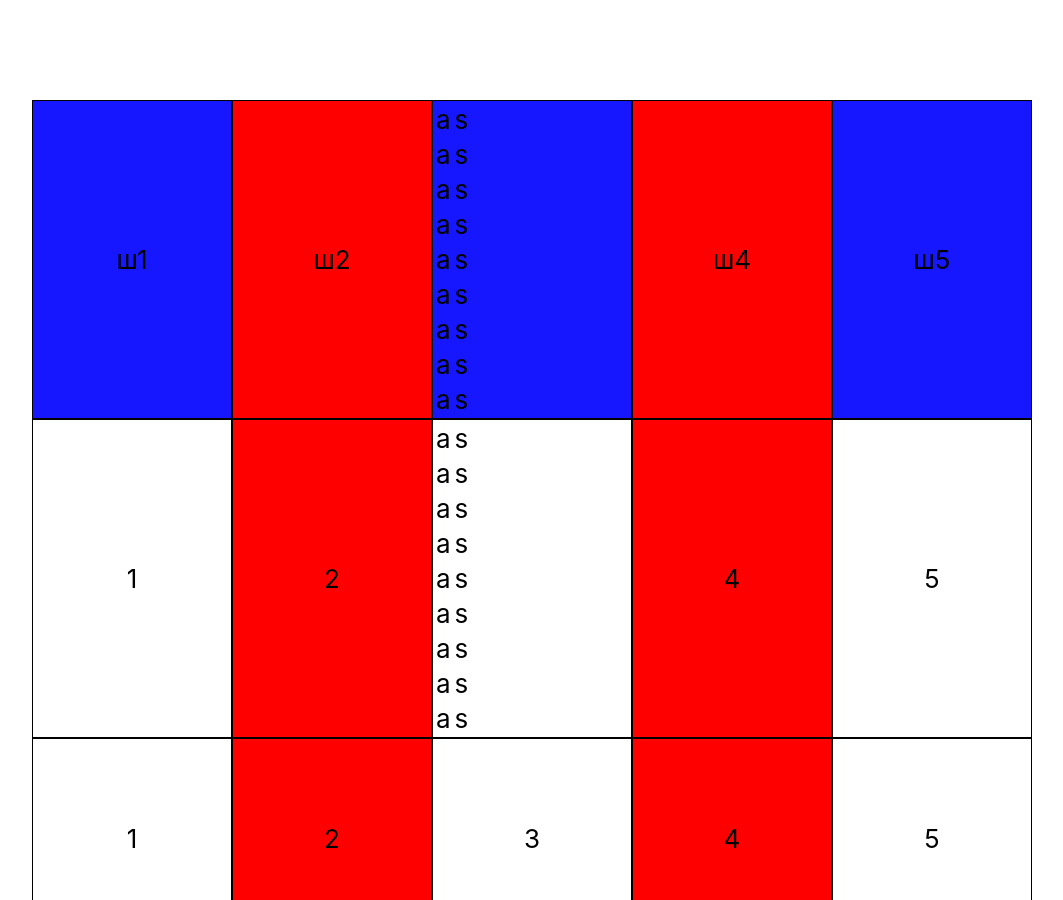
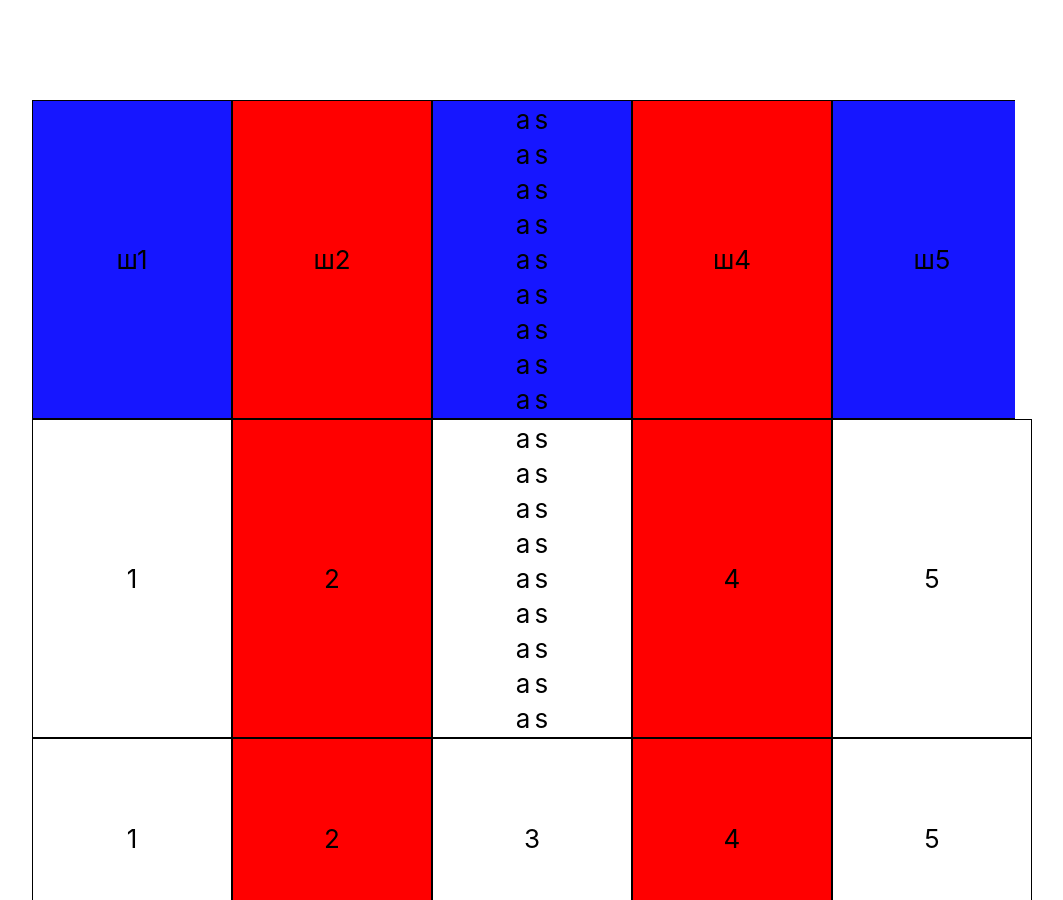
Before and after one commit to Yarcrazy/react, a React (Create React App) app: page / in a window 1280 px wide. Shown: the whole page, without its empty margins (68-1131 px from the left). Built offline with nearby package versions, Linux system fonts and the light colour scheme.

Commit message:
теперь любая ячейка может изменить ширину колонки НО вся колонка изменит ширину вслед за ней только при прокрутке

```diff
--- a/src/Table/Cell.js
+++ b/src/Table/Cell.js
@@ -13,11 +13,21 @@ class Cell extends React.Component {
 
   componentDidMount() {
     if (this.props.isFixed === 'col-fixed') {
-      this.setState({defaultCellLeftBorder: this.ref.current.getBoundingClientRect().x,
-      width: this.ref.current.getBoundingClientRect().width});
+      this.setState({
+        defaultCellLeftBorder: this.ref.current.getBoundingClientRect().x,
+        width: this.ref.current.getBoundingClientRect().width
+      });
     }
     if (this.props.onFillCellWidthArray) {
       this.props.onFillCellWidthArray(this.ref.current.getBoundingClientRect().width);
+    }
+  }
+
+  componentDidUpdate(prevProps, prevState, snapshot) {
+    console.log(this.ref.current.getBoundingClientRect().width);
+    if (this.ref.current.getBoundingClientRect().width > this.props.cellsWidth[this.props.i]) {
+      this.props.onResizeCellWidth(this.ref.current.getBoundingClientRect().width, this.props.i);
+      this.setState({width: this.props.cellsWidth[this.props.i]});
     }
   }
 
@@ -25,6 +35,7 @@ class Cell extends React.Component {
     this.ref = React.createRef();
     let className = this.props.className + ' ' + (this.props.isFixed ? this.props.isFixed : '');
     let cellLeft = 0;
+    let width = this.props.cellsWidth[this.props.i];
     const num = this.props.num;
 
     if ((this.props.tableLeftBorder) && (this.props.isFixed === 'col-fixed')) {
@@ -48,7 +59,7 @@ class Cell extends React.Component {
       }
     }
 
-    return <div className={className} style={{left: cellLeft}} ref={this.ref}>
+    return <div className={className} style={{left: cellLeft, minWidth: width}} ref={this.ref}>
       {this.props.children}
     </div>
   }
--- a/src/Table/FixedRow.js
+++ b/src/Table/FixedRow.js
@@ -28,6 +28,8 @@ class FixedRow extends React.Component {
     let tableLeftBorder = 0;
     let onChangeBorder;
     const onFillCellWidthArray = this.props.onFillCellWidthArray;
+    const onResizeCellWidth = this.props.onResizeCellWidth;
+    const cellsWidth = this.props.cellsWidth;
 
     // if (this.ref) {
     //   this.ref.current.scrollLeft = this.props.scrollLeft;
@@ -63,10 +65,13 @@ class FixedRow extends React.Component {
           return <Cell className={el.type}
                        isFixed={el.props.className}
                        key={i}
+                       i={i}
                        num={j}
                        tableLeftBorder={tableLeftBorder}
                        onChangeBorder={onChangeBorder}
                        onFillCellWidthArray={onFillCellWidthArray}
+                       onResizeCellWidth={onResizeCellWidth}
+                       cellsWidth={cellsWidth}
                        scrollLeft={scrollLeft}>
             {el.props.children}
           </Cell>
--- a/src/Table/Row.js
+++ b/src/Table/Row.js
@@ -7,6 +7,8 @@ class Row extends React.Component {
     let rows = [];
     let className = this.props.className + ' ' + (this.props.isFixed ? this.props.isFixed : '');
     const children = this.props.children;
+    const onResizeCellWidth = this.props.onResizeCellWidth;
+    const cellsWidth = this.props.cellsWidth;
 
     let scrollLeft = 0;
     let tableLeftBorder = 0;
@@ -22,8 +24,11 @@ class Row extends React.Component {
           return <Cell className={el.type}
                        isFixed={el.props.className}
                        key={i}
+                       i={i}
                        num={j}
                        tableLeftBorder={tableLeftBorder}
+                       onResizeCellWidth={onResizeCellWidth}
+                       cellsWidth={cellsWidth}
                        scrollLeft={scrollLeft}>
             {el.props.children}
           </Cell>
--- a/src/Table/Table.js
+++ b/src/Table/Table.js
@@ -57,6 +57,14 @@ class Table extends React.Component {
     })
   );
 
+  handleResizeCellWidth = (cellWidth, i) => (
+    this.setState((state) => {
+      let cellsWidth = state.cellsWidth;
+      cellsWidth[i] = cellWidth;
+      return cellsWidth
+    })
+  );
+
   render() {
     const rows = [];
     const children = this.props.children;
@@ -65,12 +73,14 @@ class Table extends React.Component {
     this.tableRef = React.createRef();
 
     const scrollLeft = this.state.scrollLeft;
+    const cellsWidth = this.state.cellsWidth;
     const tableLeftBorder = this.state.tableLeftBorder;
     const tableTopBorder = this.state.tableTopBorder;
     const isScrolledTop = this.state.isScrolledTop;
     const onChangeBorder = this.handleChangeBorder;
     const onChangeFixedRowBottom = this.handleChangeFixedRowBottom;
     const onFillCellWidthArray = this.handleFillCellWidthArray;
+    const onResizeCellWidth = this.handleResizeCellWidth;
 
     if (isScrolledTop) {
       paddingTop = this.state.fixedRowBottom;
@@ -88,8 +98,10 @@ class Table extends React.Component {
                            onChangeBorder={onChangeBorder}
                            onChangeFixedRowBottom={onChangeFixedRowBottom}
                            onFillCellWidthArray={onFillCellWidthArray}
+                           onResizeCellWidth={onResizeCellWidth}
                            isScrolledTop={isScrolledTop}
-                           scrollLeft={scrollLeft}>
+                           scrollLeft={scrollLeft}
+                           cellsWidth={cellsWidth}>
             {el.props.children}
           </FixedRow>
         }
@@ -100,6 +112,8 @@ class Table extends React.Component {
                         isFixed={elem.props.className}
                         key={j}
                         tableLeftBorder={tableLeftBorder}
+                        onResizeCellWidth={onResizeCellWidth}
+                        cellsWidth={cellsWidth}
                         scrollLeft={scrollLeft}>
               {elem.props.children}
             </Row>
--- a/src/index.css
+++ b/src/index.css
@@ -15,11 +15,12 @@ code {
 }
 .td,
 .th {
-  display: table-cell;
-  text-align: center;
-  vertical-align: middle;
+  display: flex;
+  flex-shrink: 0;
+  justify-content: center;
+  align-items: center;
   font-size: 26px;
-  height: 200px;
+  min-height: 200px;
   min-width: 200px;
   border: black solid 1px;
   box-sizing: border-box;
@@ -38,7 +39,7 @@ code {
   display: none;
 }
 .tr {
-  display: table-row;
+  display: flex;
   position: relative;
 }
 .fixed {
--- a/src/index.less
+++ b/src/index.less
@@ -22,11 +22,12 @@ code {
 }
 
 .td, .th {
-  display: table-cell;
-  text-align: center;
-  vertical-align: middle;
+  display: flex;
+  flex-shrink: 0;
+  justify-content: center;
+  align-items: center;
   font-size: 26px;
-  height: @cell-height;
+  min-height: @cell-height;
   min-width: @cell-width;
   border: black solid 1px;
   box-sizing: border-box;
@@ -48,7 +49,7 @@ code {
 }
 
 .tr {
-  display: table-row;
+  display: flex;
   position: relative;
 }
 
```
Also changed, not shown: 1 other file (tests, documents, lock files or other folders).
